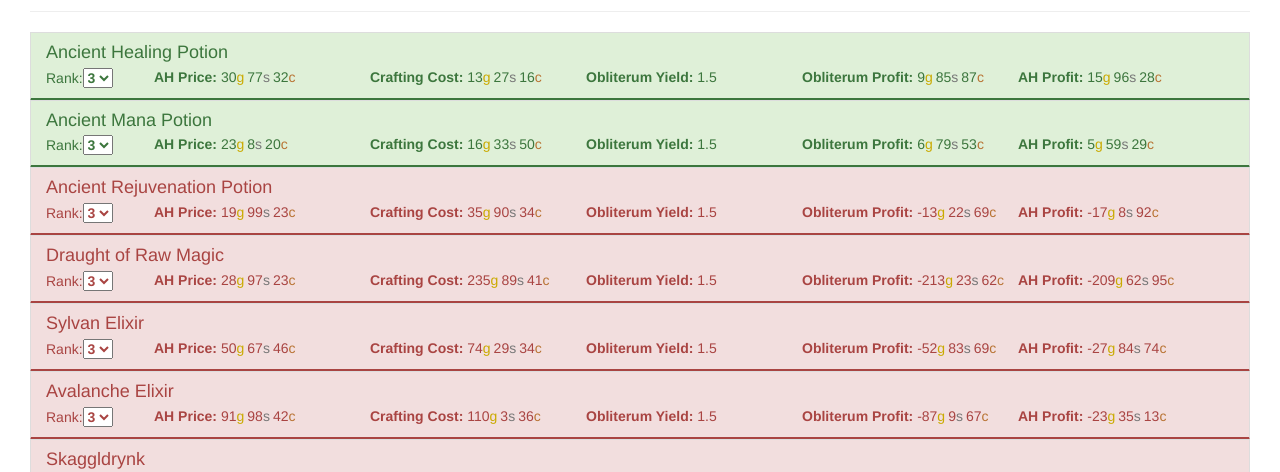
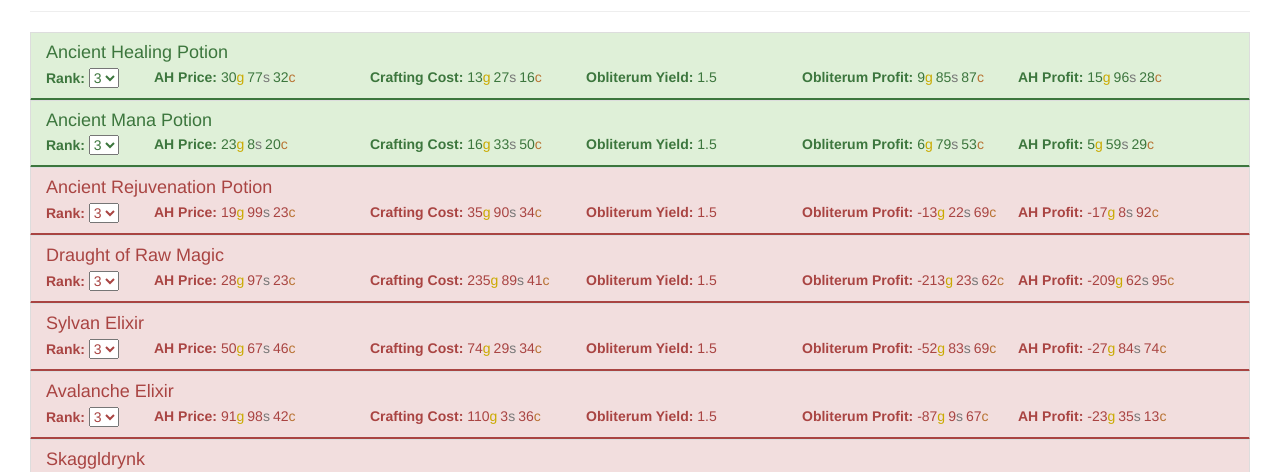
Before and after one commit to blaynem/lazy-gold-app, a React (Create React App) app: page / in a window 1280 px wide. Shown: the part 328-800 px from the top of the page. Built offline with nearby package versions, Linux system fonts and the light colour scheme.

Commit message:
formatting fix

```diff
--- a/src/Widgets/RankSelector.js
+++ b/src/Widgets/RankSelector.js
@@ -6,7 +6,7 @@ import React from 'react';
 // when we really need the 2nd item in array
 export const RankSelector = ({ availableRanks, handleChange, value }) => (
   <span>
-    <span>Rank:</span>
+    Rank:&nbsp;
     <select name="rankValue" value={value} onChange={(e) => handleChange(e)}>
       {availableRanks.map((item, i) => {
         return <option key={item.Rank} value={i}>{item.Rank}</option>
```
